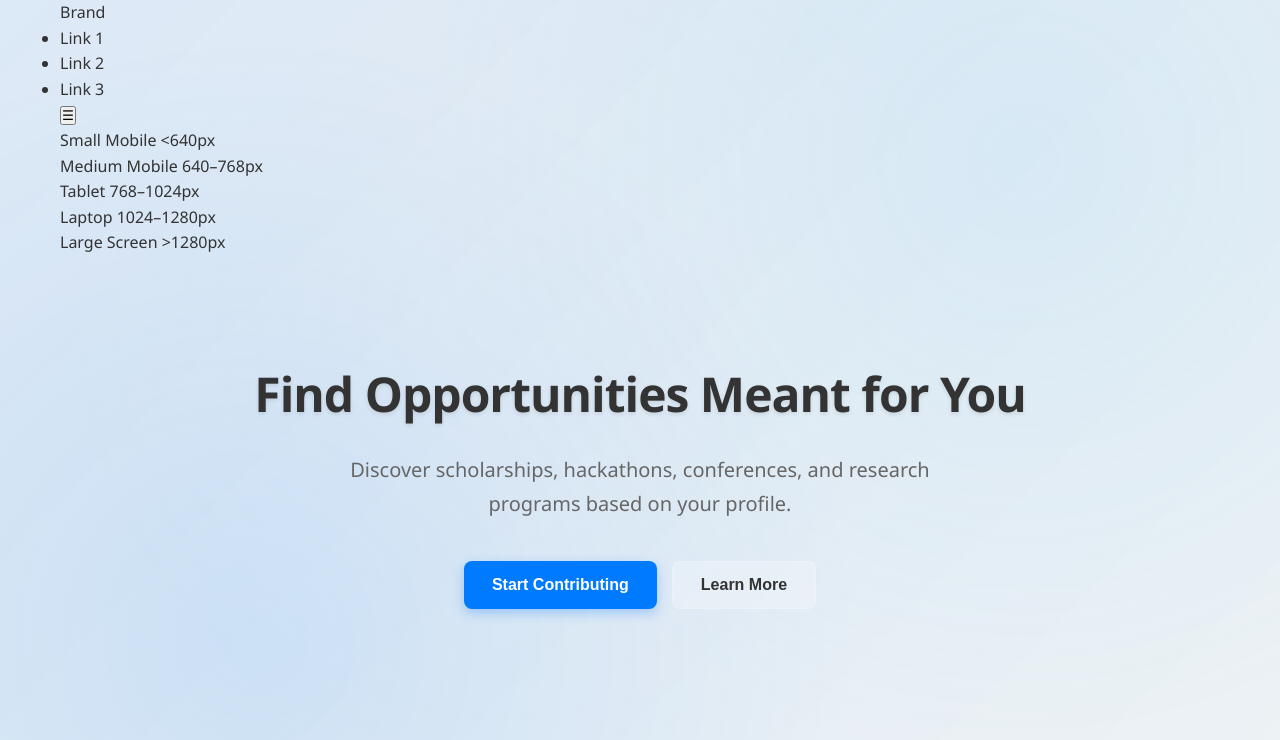
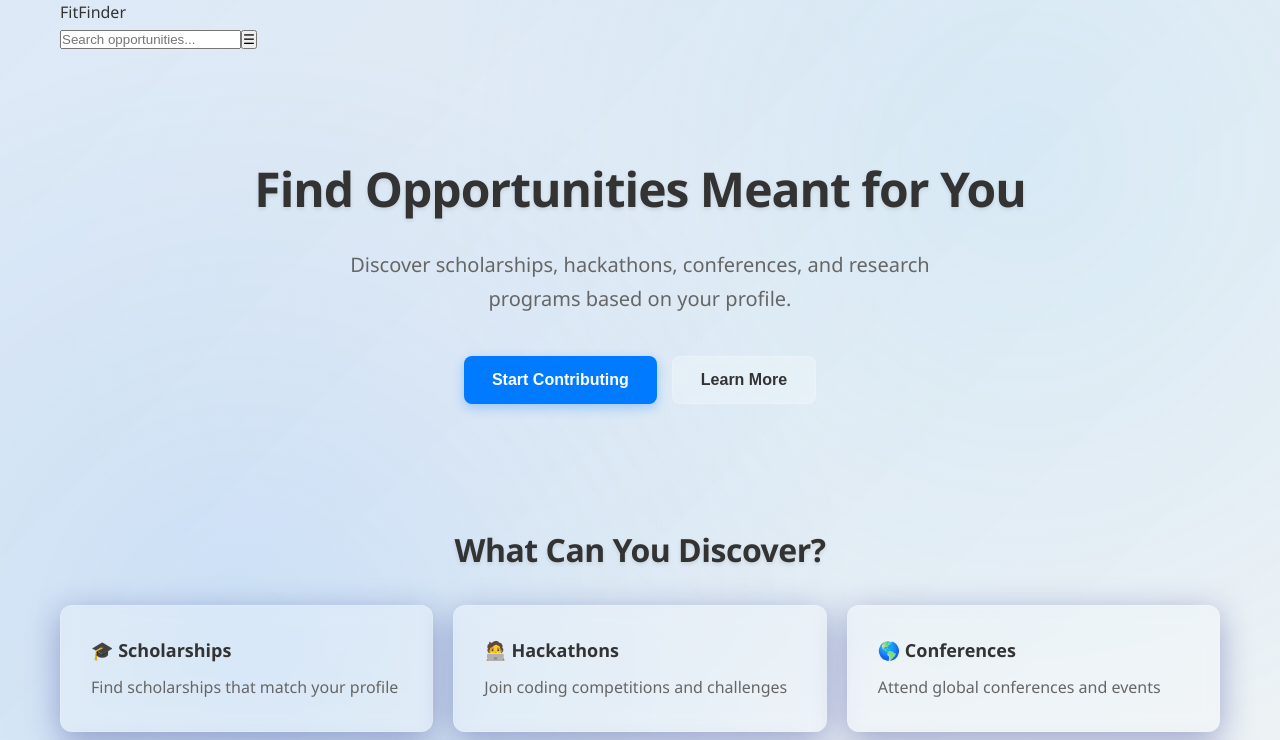
Before and after one commit to Code-Social/fitfinder, a React (Create React App) app: page / in a window 1280 px wide. Shown: the top 740 px of the page. Built offline with nearby package versions, Linux system fonts and the light colour scheme; the HTML template or start-up script is replaced by a standard one.

Commit message:
feat: add debounced search input to prevent excessive API calls

```diff
--- a/src/components/Header.tsx
+++ b/src/components/Header.tsx
@@ -1,60 +1,72 @@
-import { useState } from "react";
+import { useState, useMemo } from "react";
 
 export default function Header() {
   const [isOpen, setIsOpen] = useState(false);
+  const [query, setQuery] = useState("");
 
   const toggleMenu = () => setIsOpen(!isOpen);
 
+  // ✅ Debounce utility (local, simple, safe)
+  function debounce<T extends (...args: any[]) => void>(fn: T, delay = 400) {
+    let timer: ReturnType<typeof setTimeout>;
+    return (...args: Parameters<T>) => {
+      clearTimeout(timer);
+      timer = setTimeout(() => fn(...args), delay);
+    };
+  }
+
+  // ✅ Mock search handler (API-ready)
+  const handleSearch = (value: string) => {
+    if (!value.trim()) return;
+    console.log("Searching for:", value);
+    // future API call goes here
+  };
+
+  // ✅ Debounced version
+  const debouncedSearch = useMemo(
+    () => debounce(handleSearch, 400),
+    []
+  );
+
   return (
     <header className="bg-white shadow-md px-4 py-3">
-      {/* Navbar container */}
       <nav className="flex items-center justify-between">
-        {/* Logo / Brand */}
-        <div className="text-xl font-bold">Brand</div>
+        <div className="text-xl font-bold">FitFinder</div>
 
-        {/* Desktop menu */}
-        <ul className="hidden md:flex space-x-6">
-          <li className="px-3 py-2 rounded hover:bg-gray-200">Link 1</li>
-          <li className="px-3 py-2 rounded hover:bg-gray-200">Link 2</li>
-          <li className="px-3 py-2 rounded hover:bg-gray-200">Link 3</li>
-        </ul>
+        {/* ✅ Search input */}
+        <input
+          type="text"
+          placeholder="Search opportunities..."
+          className="hidden md:block px-3 py-1 border rounded"
+          value={query}
+          onChange={(e) => {
+            setQuery(e.target.value);
+            debouncedSearch(e.target.value);
+          }}
+        />
 
-        {/* Mobile menu button */}
         <button
-          className="md:hidden p-2 bg-gray-300 rounded focus:outline-none"
+          className="md:hidden p-2 bg-gray-300 rounded"
           onClick={toggleMenu}
         >
           {isOpen ? "✖" : "☰"}
         </button>
       </nav>
 
-      {/* Mobile menu */}
       {isOpen && (
-        <ul className="flex flex-col space-y-2 mt-2 md:hidden bg-gray-50 shadow-md p-2 rounded">
-          <li className="px-3 py-2 rounded hover:bg-gray-200">Link 1</li>
-          <li className="px-3 py-2 rounded hover:bg-gray-200">Link 2</li>
-          <li className="px-3 py-2 rounded hover:bg-gray-200">Link 3</li>
-        </ul>
+        <div className="md:hidden mt-2">
+          <input
+            type="text"
+            placeholder="Search opportunities..."
+            className="w-full px-3 py-2 border rounded"
+            value={query}
+            onChange={(e) => {
+              setQuery(e.target.value);
+              debouncedSearch(e.target.value);
+            }}
+          />
+        </div>
       )}
-
-      {/* Device-specific visual blocks (optional, for PR proof) */}
-      <div className="mt-4 space-y-2 text-center font-semibold">
-        <div className="block sm:hidden bg-blue-200 p-2 rounded">
-          Small Mobile &lt;640px
-        </div>
-        <div className="hidden sm:block md:hidden bg-green-200 p-2 rounded">
-          Medium Mobile 640–768px
-        </div>
-        <div className="hidden md:block lg:hidden bg-yellow-200 p-2 rounded">
-          Tablet 768–1024px
-        </div>
-        <div className="hidden lg:block xl:hidden bg-orange-200 p-2 rounded">
-          Laptop 1024–1280px
-        </div>
-        <div className="hidden xl:block bg-red-200 p-2 rounded">
-          Large Screen &gt;1280px
-        </div>
-      </div>
     </header>
   );
 }
```
Also changed, not shown: 1 other file (tests, documents, lock files or other folders).
